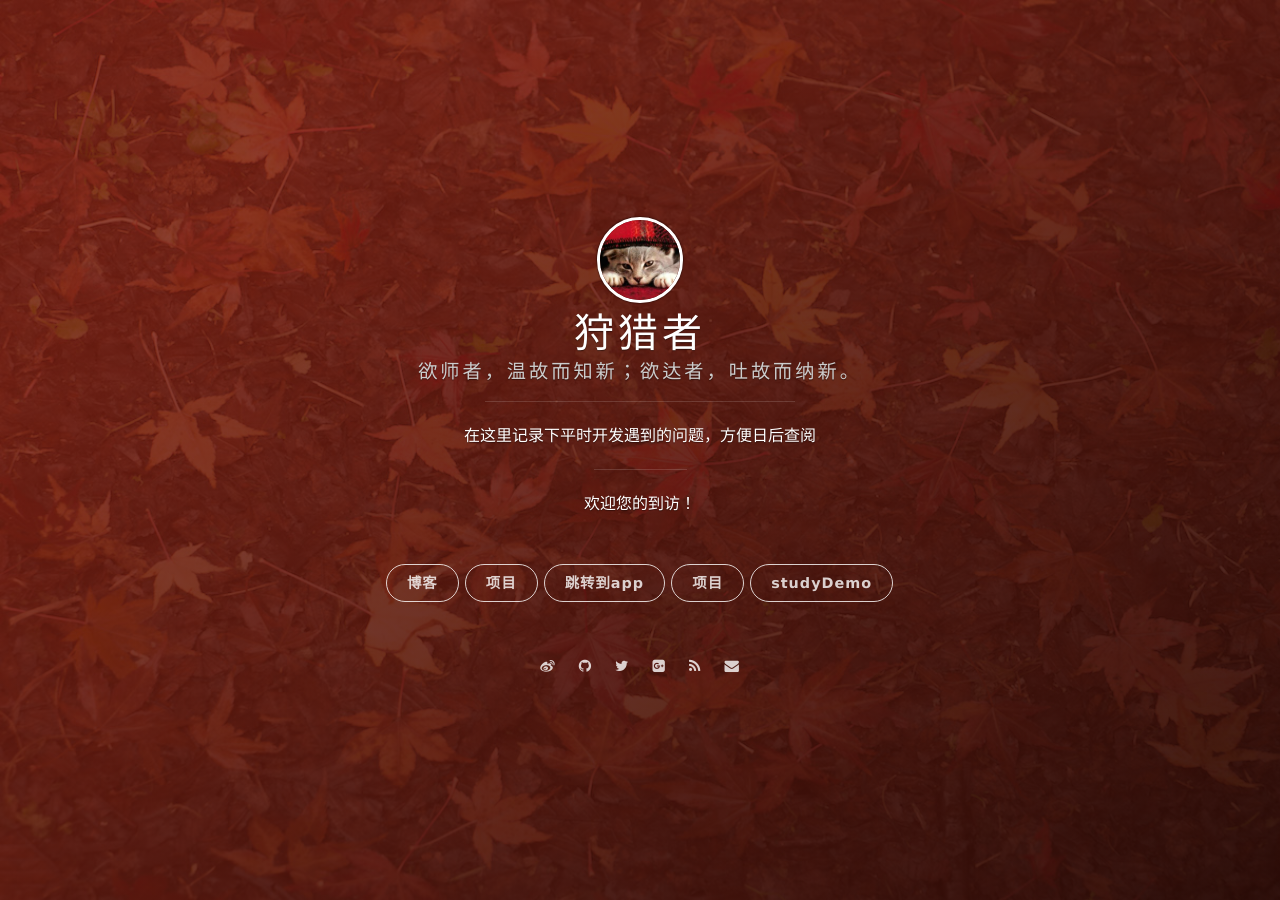
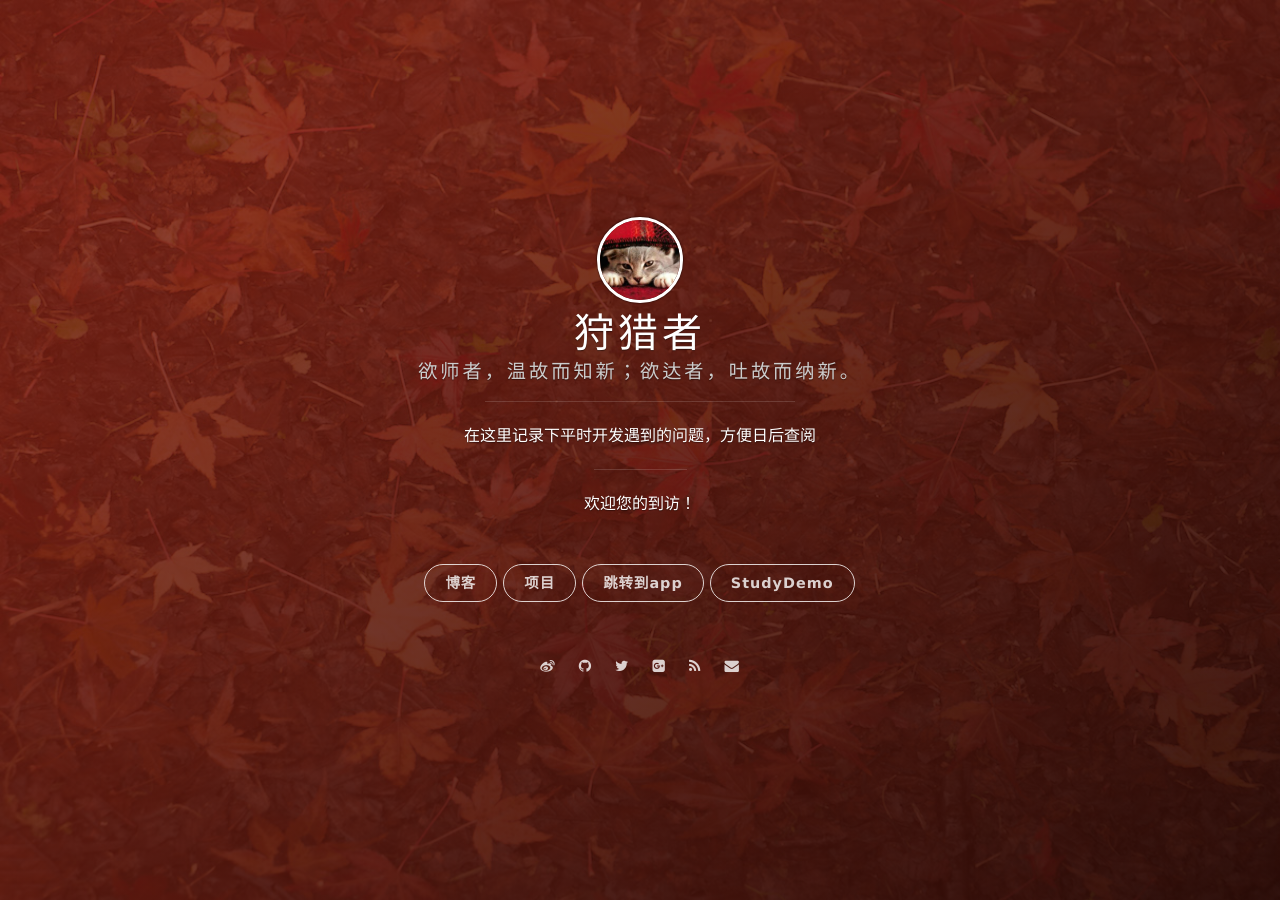
Before and after one commit to devXiaoL/devXiaoL.github.io, a Jekyll site: the page built from index.html, in a window 1280 px wide. Built offline with Jekyll 4.4.1, drawn with Linux system fonts in a browser that asks for light colours; nearby versions of some CDN libraries; the list of posts is cut into pages by our own code.

Commit message:
修改首页 按钮

```diff
--- a/_config.yml
+++ b/_config.yml
@@ -24,8 +24,7 @@ blog_button:
 nav:
     - {title: 项目, description: 我的项目, url: 'http://project.onevcat.com'}
     - {title: 跳转到app, description: 跳转到app, url: 'https://13225573109.github.io/wwdc/news/'}
-    - {title: 项目, description: 我的项目, url: 'http://project.onevcat.com'}
-    - {title: studyDemo, description: 跳转到app, url: 'https://devxiaol.github.io/wwdc/news/'}
+    - {title: StudyDemo, description: 跳转到app, url: 'https://devxiaol.github.io/wwdc/news/'}
 
 # Pagination
 gems: [jekyll-paginate]
```
